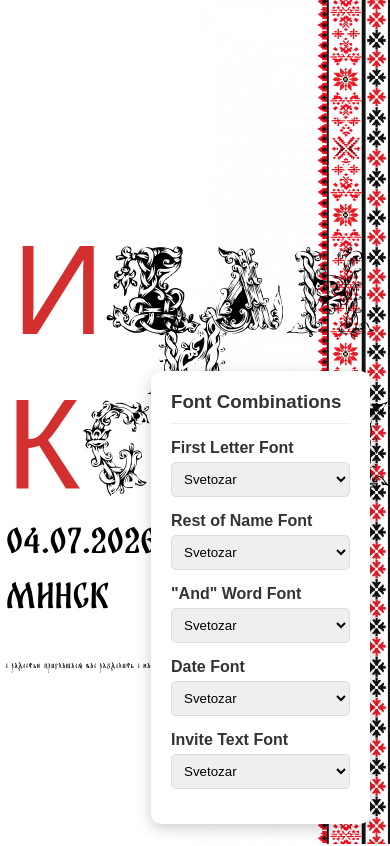
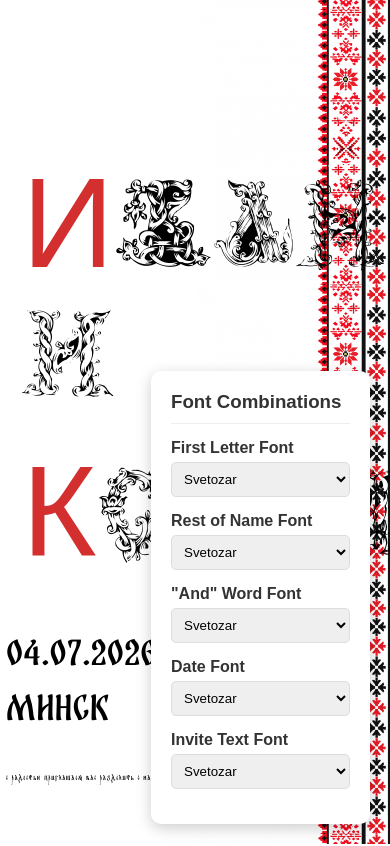
Before and after one commit to Ivan-Maliauka/Invitation, a plain HTML site: page index.html in a window 390 px wide. Shown: the top 846 px of the page. Drawn offline with nearby package versions, Linux system fonts and the light colour scheme; a web font is replaced by a local one.

Commit message:
update index.html

```diff
--- a/index.html
+++ b/index.html
@@ -153,14 +153,14 @@ body {
     display: block;
     color: #000000;
     text-align: center; /* Center all names */
-    line-height: 1; /* Add this to control vertical spacing */
+    line-height: 1.5; /* Add this to control vertical spacing */
 }
 
 .name-part {
     display: block;
     width: 100%;
     margin: 0;
-    line-height: 0.8; /* Pulls lines closer together */
+    line-height: 1.5; /* Pulls lines closer together */
 }
 
 .first-letter {
@@ -270,6 +270,10 @@ body {
     }
     .invite-date, .invite-text {
         text-align: left;
+    }
+    .couple-names {
+        text-align: left;
+        margin-left: 16px;
     }
 }
 @media (min-width: 601px) {
```
